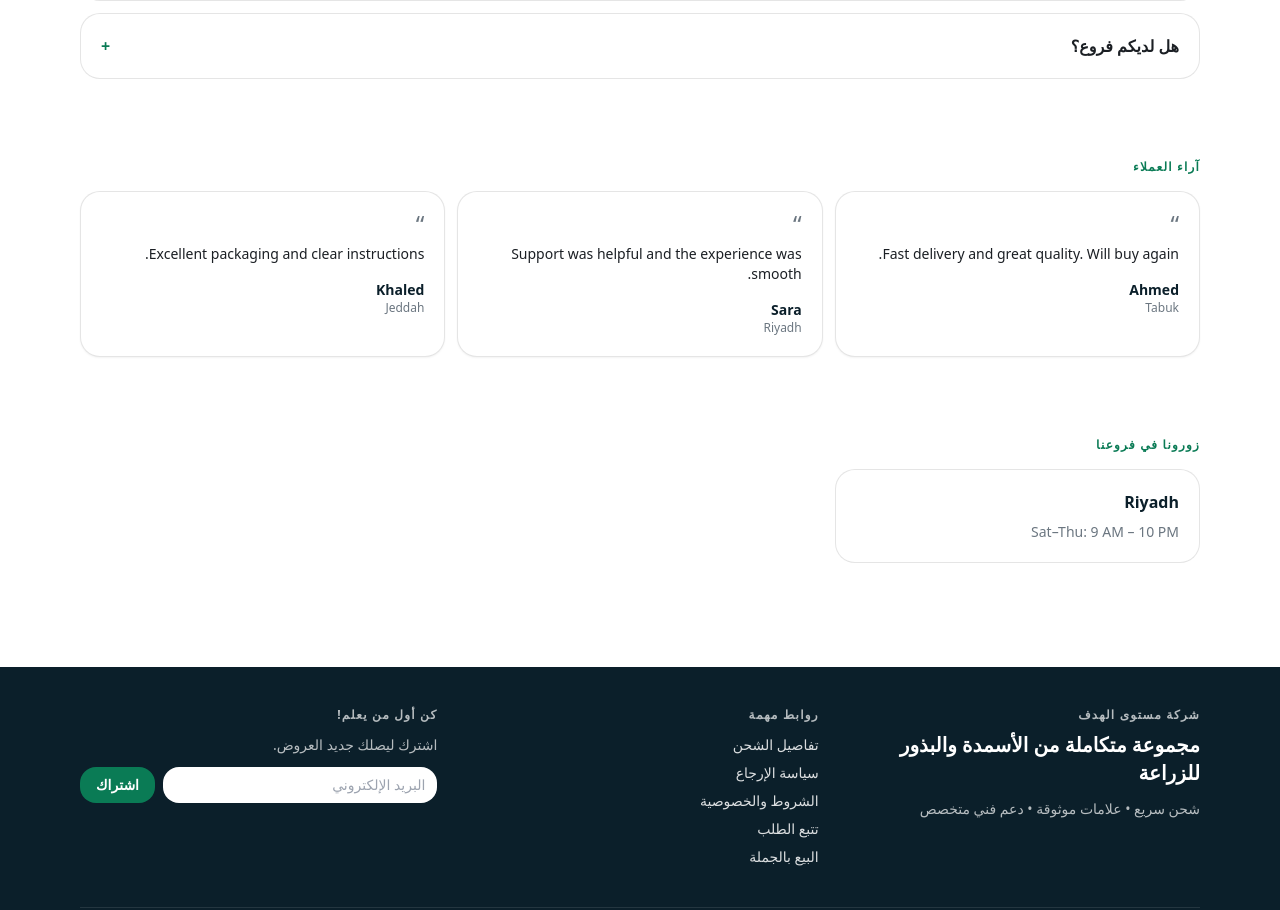
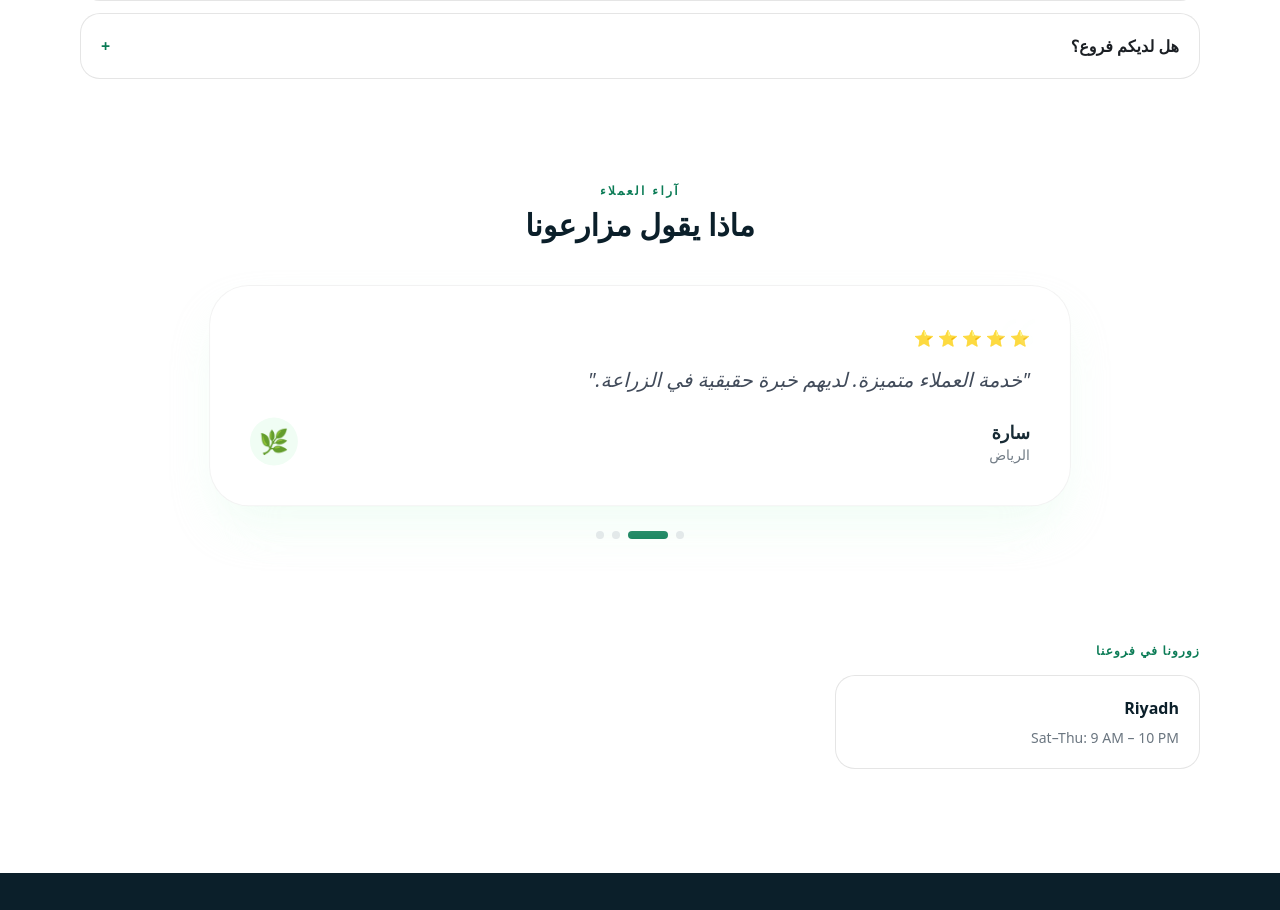
Before and after one commit to hamzax180/alhadaf-level-demo, a Next.js app in the folder ALHADAF/frontend/: page /ar in a window 1280 px wide. Shown: the part 3180-4090 px from the top of the page. Built offline with nearby package versions, Linux system fonts and the light colour scheme; no server answers.

Commit message:
Enhance reviews section with modern auto-playing slider

```diff
--- a/ALHADAF/frontend/components/home/Reviews.tsx
+++ b/ALHADAF/frontend/components/home/Reviews.tsx
@@ -1,26 +1,114 @@
 'use client';
 
-import { useTranslations } from 'next-intl';
+import { useState, useEffect } from 'react';
+import { useLocale, useTranslations } from 'next-intl';
 
 const reviews = [
-  { name: "Ahmed", city: "Tabuk", text: "Fast delivery and great quality. Will buy again." },
-  { name: "Sara", city: "Riyadh", text: "Support was helpful and the experience was smooth." },
-  { name: "Khaled", city: "Jeddah", text: "Excellent packaging and clear instructions." },
+  {
+    nameEn: "Ahmed", nameAr: "أحمد",
+    cityEn: "Tabuk", cityAr: "تبوك",
+    textEn: "Professional products that actually deliver. My crop yield improved significantly.",
+    textAr: "منتجات احترافية تقدم نتائج حقيقية. تحسن محصولي بشكل كبير.",
+    stars: 5
+  },
+  {
+    nameEn: "Sara", nameAr: "سارة",
+    cityEn: "Riyadh", cityAr: "الرياض",
+    textEn: "Customer service is outstanding. They really know their agriculture.",
+    textAr: "خدمة العملاء متميزة. لديهم خبرة حقيقية في الزراعة.",
+    stars: 5
+  },
+  {
+    nameEn: "Khaled", nameAr: "خالد",
+    cityEn: "Jeddah", cityAr: "جدة",
+    textEn: "Excellent packaging and high quality seeds. Very satisfied with the results.",
+    textAr: "تغليف ممتاز وبذور عالية الجودة. راضٍ جداً عن النتائج.",
+    stars: 5
+  },
+  {
+    nameEn: "Fahad", nameAr: "فهد",
+    cityEn: "Al Jouf", cityAr: "الجوف",
+    textEn: "The irrigation equipment is top notch. Delivery was fast and tracking was clear.",
+    textAr: "معدات الري من الطراز الأول. كان التوصيل سريعاً والتتبع واضحاً.",
+    stars: 5
+  }
 ];
 
 export default function Reviews() {
   const t = useTranslations();
+  const locale = useLocale();
+  const [current, setCurrent] = useState(0);
+
+  useEffect(() => {
+    const timer = setInterval(() => {
+      setCurrent((prev) => (prev + 1) % reviews.length);
+    }, 6000);
+    return () => clearInterval(timer);
+  }, []);
+
   return (
-    <div className="py-10">
-      <div className="text-xs font-bold tracking-widest uppercase text-[color:var(--brand-1)]">{t('home_sections_reviews')}</div>
-      <div className="mt-4 grid gap-3 md:grid-cols-3">
+    <div className="py-16">
+      <div className="text-center mb-10">
+        <div className="text-xs font-bold tracking-[0.2em] uppercase text-[color:var(--brand-1)] animate-fadeIn">
+          {t('home_sections_reviews')}
+        </div>
+        <h2 className="mt-2 text-3xl font-extrabold text-[color:var(--brand-2)]">
+          {locale === 'ar' ? 'ماذا يقول مزارعونا' : 'What Our Farmers Say'}
+        </h2>
+      </div>
+
+      <div className="relative max-w-4xl mx-auto px-4 h-[250px] md:h-[200px]">
         {reviews.map((r, i) => (
-          <div key={i} className="rounded-[1.25rem] border border-black/10 bg-white p-5 shadow-sm">
-            <div className="text-2xl leading-none text-[color:var(--muted)]">“</div>
-            <div className="mt-2 text-sm">{r.text}</div>
-            <div className="mt-4 text-sm font-bold text-[color:var(--brand-2)]">{r.name}</div>
-            <div className="text-xs text-[color:var(--muted)]">{r.city}</div>
+          <div
+            key={i}
+            className={`absolute inset-x-4 transition-all duration-700 ease-in-out transform ${i === current
+                ? 'opacity-100 translate-y-0 scale-100 z-10'
+                : 'opacity-0 translate-y-8 scale-95 -z-10'
+              }`}
+          >
+            <div className="rounded-[2.5rem] border border-black/5 bg-white p-8 md:p-10 shadow-2xl shadow-green-100/50 relative overflow-hidden group">
+              {/* Decorative Quote Mark */}
+              <div className="absolute top-4 right-8 text-8xl text-green-50 opacity-10 font-serif leading-none select-none">“</div>
+
+              <div className="flex items-center gap-1 mb-4 text-amber-400">
+                {[...Array(r.stars)].map((_, si) => (
+                  <span key={si}>⭐</span>
+                ))}
+              </div>
+
+              <p className="text-lg md:text-xl font-medium leading-relaxed text-gray-700 italic">
+                "{locale === 'ar' ? r.textAr : r.textEn}"
+              </p>
+
+              <div className="mt-6 flex items-center justify-between">
+                <div>
+                  <div className="font-bold text-[color:var(--brand-2)] text-lg">
+                    {locale === 'ar' ? r.nameAr : r.nameEn}
+                  </div>
+                  <div className="text-sm text-[color:var(--muted)] font-medium">
+                    {locale === 'ar' ? r.cityAr : r.cityEn}
+                  </div>
+                </div>
+
+                <div className="w-12 h-12 rounded-full bg-green-50 flex items-center justify-center text-2xl">
+                  🌿
+                </div>
+              </div>
+            </div>
           </div>
+        ))}
+      </div>
+
+      {/* Slide Indicators */}
+      <div className="mt-12 flex justify-center gap-2">
+        {reviews.map((_, idx) => (
+          <button
+            key={idx}
+            onClick={() => setCurrent(idx)}
+            className={`h-2 transition-all duration-300 rounded-full ${idx === current ? 'w-10 bg-[color:var(--brand-1)]' : 'w-2 bg-gray-200 hover:bg-gray-300'
+              }`}
+            aria-label={`Go to slide ${idx + 1}`}
+          />
         ))}
       </div>
     </div>
```
